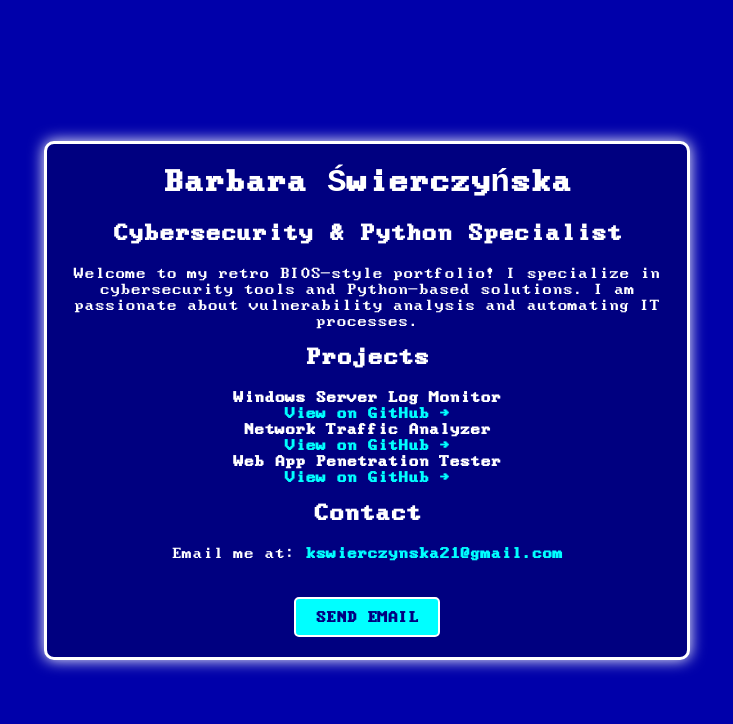
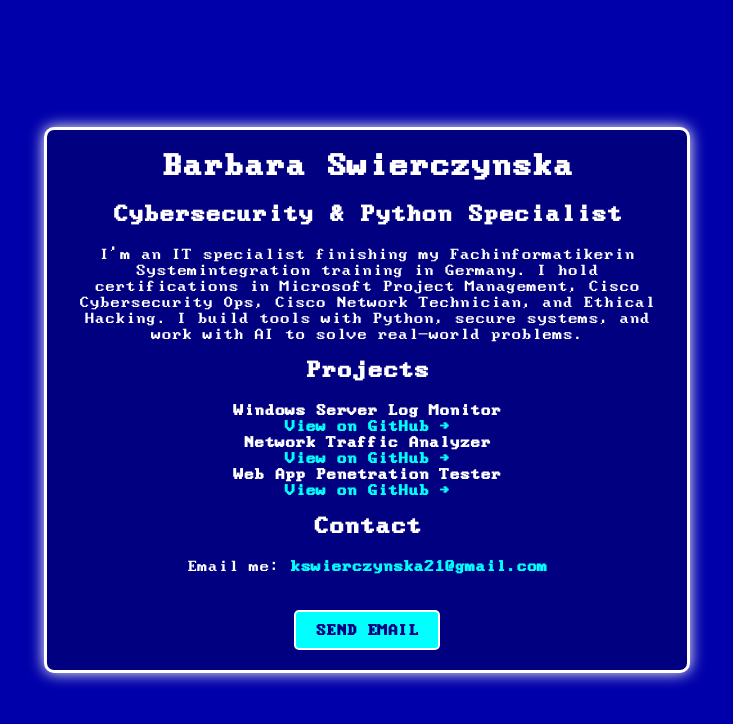
Before and after one commit to ka-dot-com/Portfolio, a plain HTML site: page index.html in a window 1280 px wide. Shown: the whole page, without its empty margins (273-1006 px from the left). Drawn offline with Linux system fonts and the light colour scheme.

Commit message:
Update index.html

```diff
--- a/index.html
+++ b/index.html
@@ -5,17 +5,17 @@
   <meta name="viewport" content="width=device-width, initial-scale=1.0">
   <title>Portfolio</title>
   <style>
-    /* Define custom font */
+
     @font-face {
       font-family: 'Acer710Mono';
       src: url('Web437_Acer710_Mono.woff') format('woff');
     }
 
-    /* General styles */
+
     body {
       font-family: 'Acer710Mono', monospace;
-      background-color: #0000AA; /* Deep blue background */
-      color: #FFFFFF; /* White text */
+      background-color: #0000AA;
+      color: #FFFFFF;
       margin: 0;
       padding: 0;
       display: flex;
@@ -24,13 +24,13 @@
       height: 100vh;
     }
 
-    /* Centered container */
+
     .container {
-      background-color: #000080; /* Darker blue for the container */
+      background-color: #000080;
       padding: 20px;
-      border: 3px solid #FFFFFF; /* White border */
+      border: 3px solid #FFFFFF;
       border-radius: 10px;
-      box-shadow: 0 0 15px #FFFFFF; /* Glow effect */
+      box-shadow: 0 0 15px #FFFFFF;
       width: 90%;
       max-width: 600px;
       text-align: center;
@@ -41,7 +41,7 @@
     }
 
     a {
-      color: #00FFFF; /* Cyan links */
+      color: #00FFFF;
       text-decoration: none;
       font-weight: bold;
     }
@@ -74,9 +74,9 @@
 </head>
 <body>
   <div class="container">
-    <h1>Barbara Świerczyńska</h1>
+    <h1>Barbara Swierczynska</h1>
     <h2>Cybersecurity & Python Specialist</h2>
-    <p>Welcome to my retro BIOS-style portfolio! I specialize in cybersecurity tools and Python-based solutions. I am passionate about vulnerability analysis and automating IT processes.</p>
+    <p>I'm an IT specialist finishing my Fachinformatikerin Systemintegration training in Germany. I hold certifications in Microsoft Project Management, Cisco Cybersecurity Ops, Cisco Network Technician, and Ethical Hacking. I build tools with Python, secure systems, and work with AI to solve real-world problems.</p>
     <h2>Projects</h2>
     <ul style="list-style: none; padding: 0;">
       <li>
@@ -93,7 +93,7 @@
       </li>
     </ul>
     <h2>Contact</h2>
-    <p>Email me at: <a href="mailto:kswierczynska21@gmail.com">kswierczynska21@gmail.com</a></p>
+    <p>Email me: <a href="mailto:kswierczynska21@gmail.com">kswierczynska21@gmail.com</a></p>
     <a href="mailto:kswierczynska21@gmail.com" class="button">Send Email</a>
   </div>
 </body>
```
